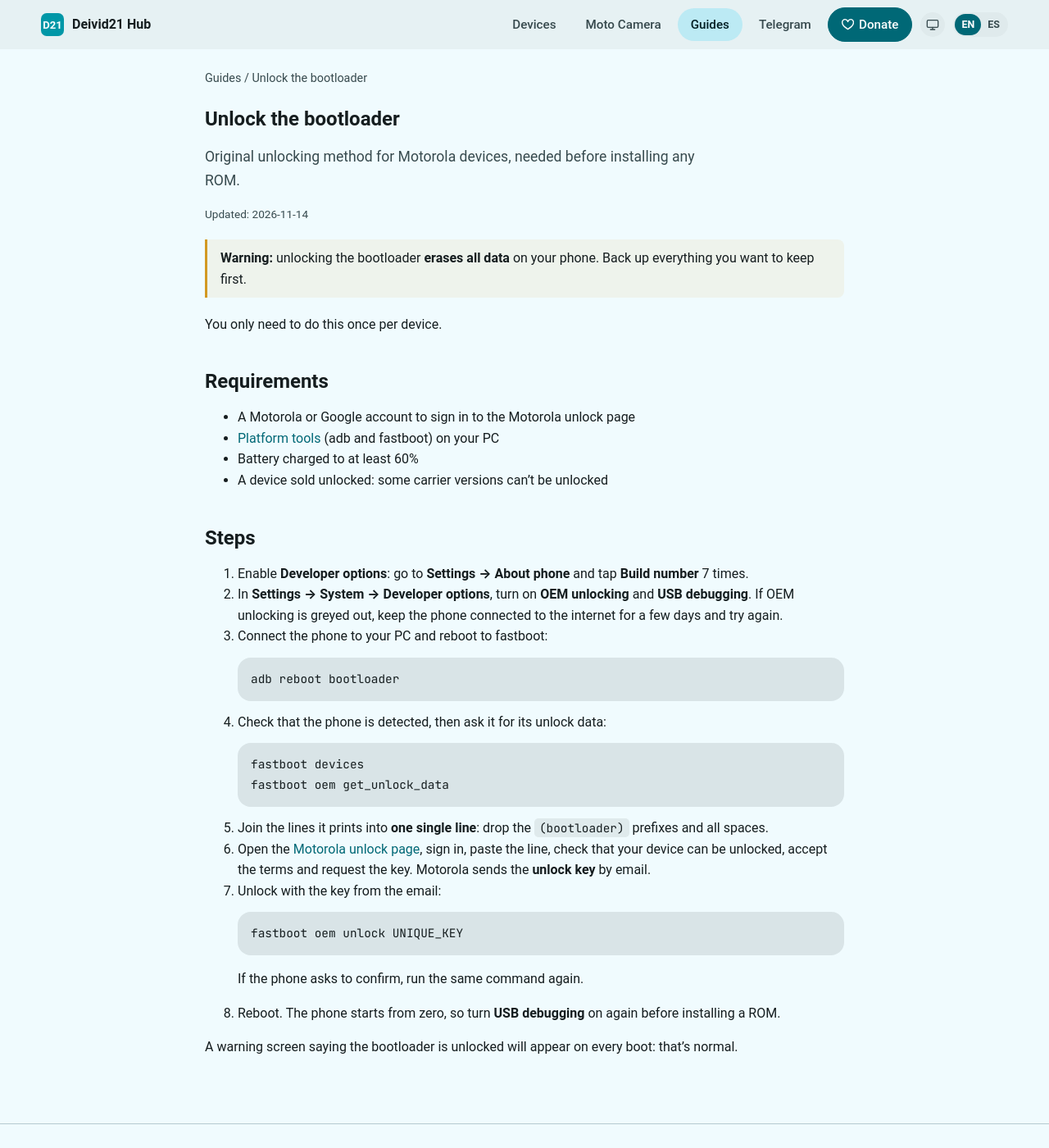
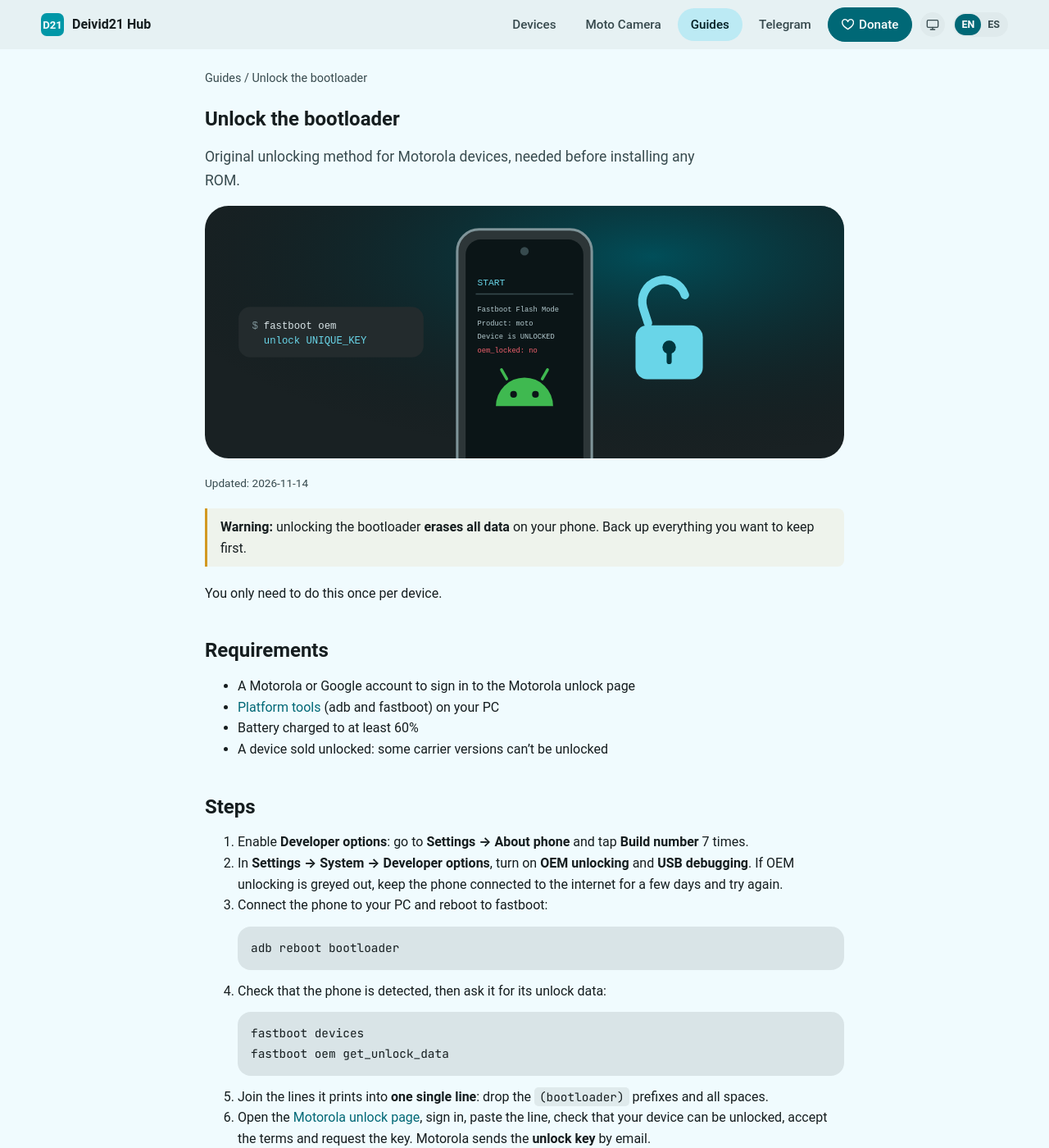
Before and after one commit to Deivid21/deivid21.github.io, a Jekyll site: the page built from _guides/unlock-bootloader.md, in a window 1280 px wide and 1400 px high. Shown: the whole window at 82% size. Built offline with Jekyll 4.4.1, drawn with Linux system fonts in a browser that asks for light colours; some web fonts are replaced.

Commit message:
feat: add illustration to the bootloader unlock guide
Guides can set an image: shown under their description.

Co-Authored-By: Claude Opus 5.5 <noreply@anthropic.com>

```diff
--- a/_guides/unlock-bootloader.md
+++ b/_guides/unlock-bootloader.md
@@ -2,6 +2,7 @@
 title: Unlock the bootloader
 description: Original unlocking method for Motorola devices, needed before installing any ROM.
 order: 1
+image: /assets/img/guides/unlock-bootloader.svg
 devices: [all]
 updated: 2026-11-14
 title_es: Desbloquear el bootloader
--- a/_layouts/guide.html
+++ b/_layouts/guide.html
@@ -27,6 +27,7 @@ layout: default
   <article class="prose">
     <h1{% if page.title_es %} data-es="{{ page.title_es | escape }}"{% endif %}>{{ page.title }}</h1>
     {% if page.description %}<p class="lead"{% if page.description_es %} data-es="{{ page.description_es | escape }}"{% endif %}>{{ page.description }}</p>{% endif %}
+    {% if page.image %}<img class="guide-hero" src="{{ page.image | relative_url }}" alt="" width="760" height="300">{% endif %}
     {% if page.updated %}<p class="muted small"><span data-i18n="updated">{{ t.updated }}</span>: {{ page.updated | date: "%Y-%m-%d" }}</p>{% endif %}
     {{ content }}
   </article>
--- a/assets/css/style.css
+++ b/assets/css/style.css
@@ -539,4 +539,5 @@ details.rom.rom-target { border-color: var(--accent); box-shadow: 0 0 0 3px var(
 .device-card, .rom, .guide-list a, .project, .donate-card, .mc-support, .mc-license, .mc-package { border-color: transparent; background: var(--md-surface-c); }
 .device-card .device-img { border-radius: 16px; }
 .hash, pre.code, .prose pre { border: 0; background: var(--md-surface-highest); border-radius: 16px; }
+.guide-hero { display: block; width: 100%; height: auto; margin: 8px 0 20px; border-radius: 24px; }
 .legal { padding: 32px 0 16px; }
```
Also changed, not shown: assets/img/guides/unlock-bootloader.svg (added).
